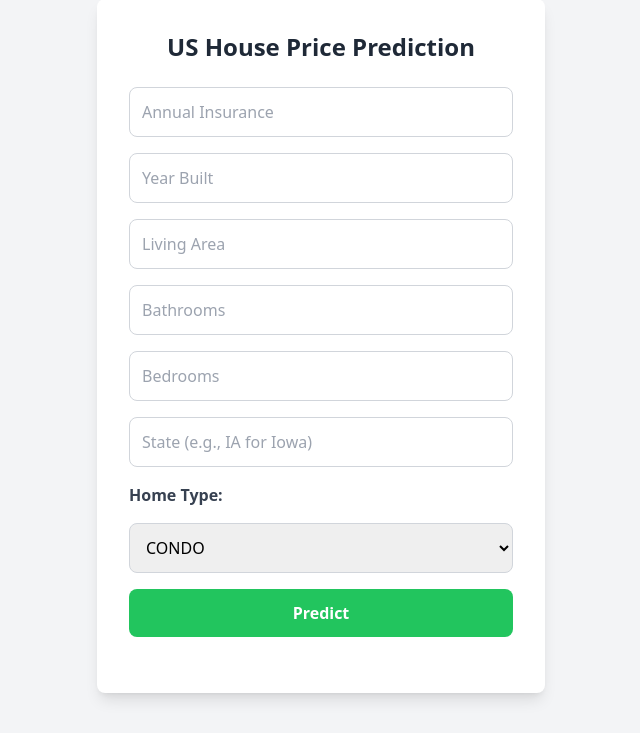
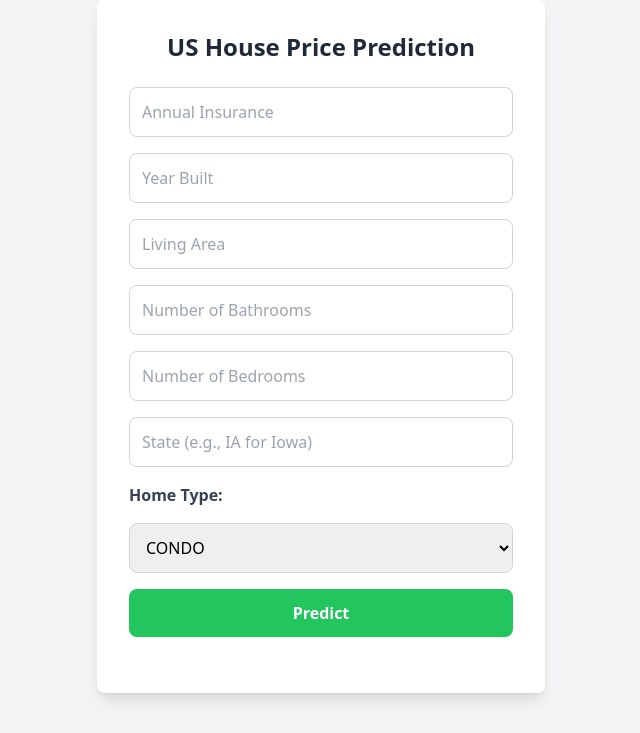
Before and after one commit to jyothiprasanthdr/House-Price-Prediction-App, a Flask app: page / in a window 1280 px wide. Shown: the part 54-787 px from the top of the page, without its empty margins (319-959 px from the left). Run offline with Flask 3, Linux system fonts and the light colour scheme; parts of the project's set-up code (start-up, migrations or seed data) failed here and were passed over; some libraries are stand-ins or nearby versions.

Commit message:
Minor Changes

```diff
--- a/templates/home.html
+++ b/templates/home.html
@@ -28,7 +28,7 @@
         />
         <input
           type="text"
-          name="LivingArea"
+          name="LivingArea (Ex: 2346)"
           placeholder="Living Area"
           required
           class="w-full p-3 border border-gray-300 rounded-lg focus:outline-none focus:ring-2 focus:ring-green-500"
@@ -36,14 +36,14 @@
         <input
           type="text"
           name="Bathrooms"
-          placeholder="Bathrooms"
+          placeholder="Number of Bathrooms"
           required
           class="w-full p-3 border border-gray-300 rounded-lg focus:outline-none focus:ring-2 focus:ring-green-500"
         />
         <input
           type="text"
           name="Bedrooms"
-          placeholder="Bedrooms"
+          placeholder="Number of Bedrooms"
           required
           class="w-full p-3 border border-gray-300 rounded-lg focus:outline-none focus:ring-2 focus:ring-green-500"
         />
```
Also changed, not shown: 1 other file.
